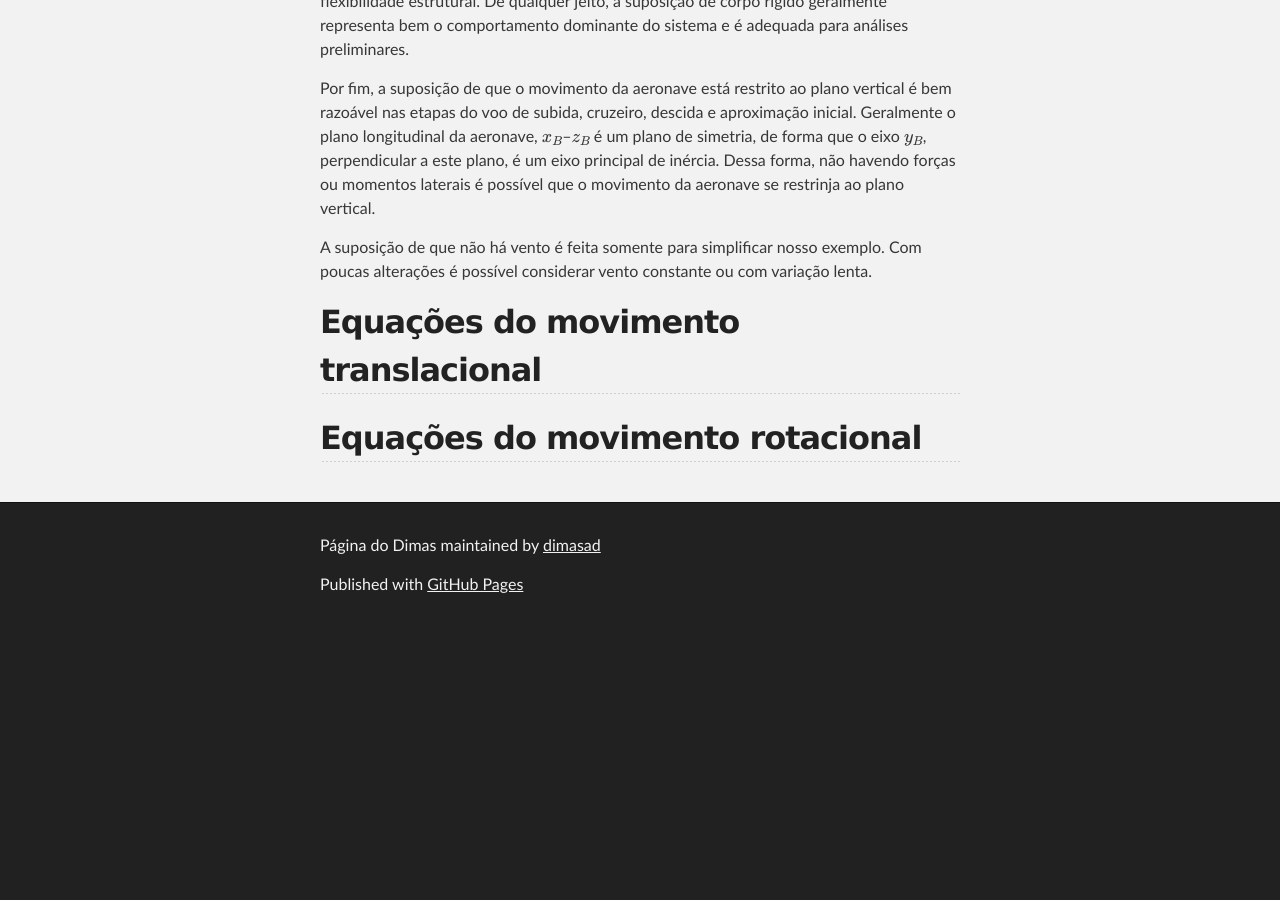
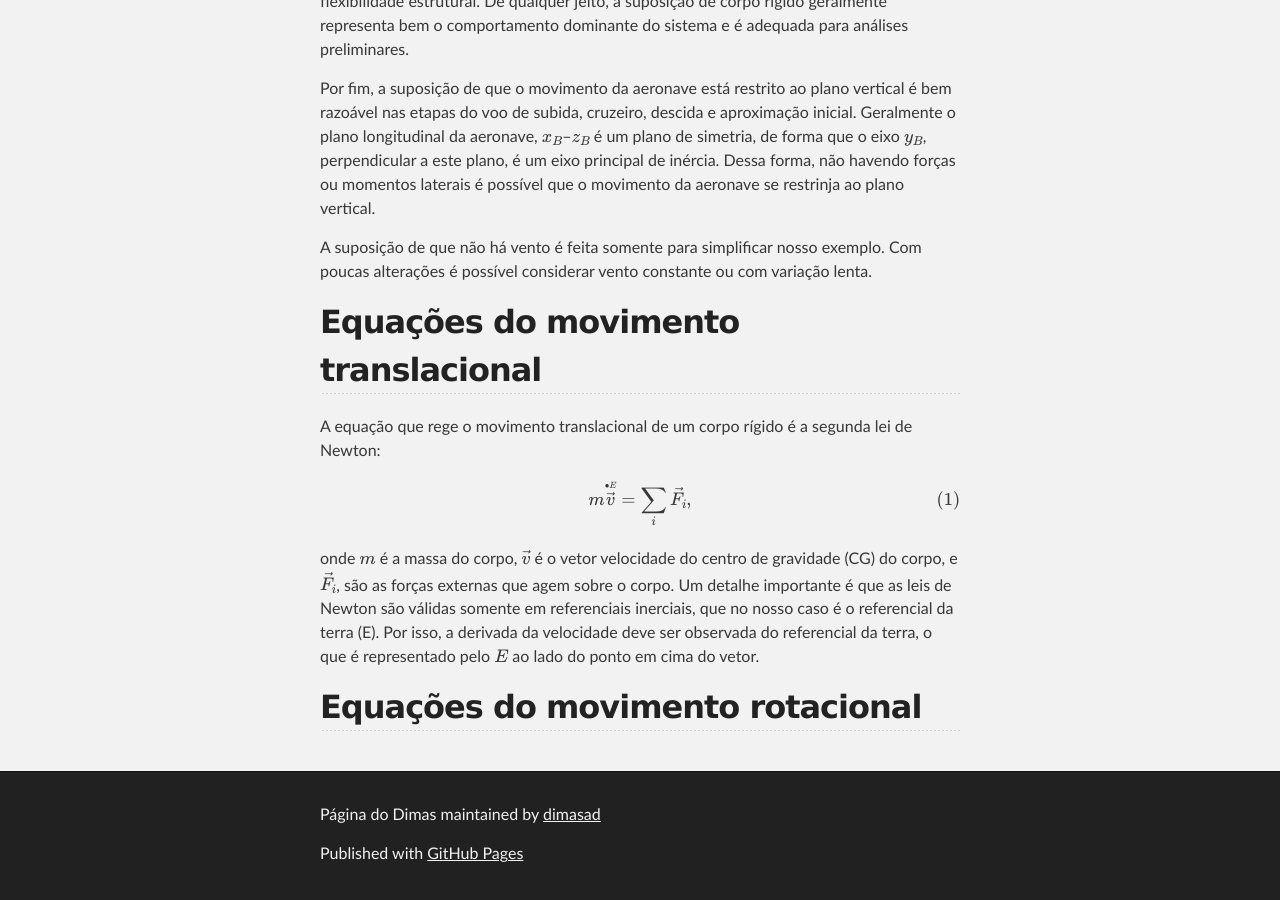
Before and after one commit to dimasad/dimasad.github.io.OLD, a Jekyll site: the page built from _aulas/mecvoo-long-eqmov.md, in a window 1280 px wide and 900 px high, scrolled down 2038 px. Built offline with Jekyll 4.4.1, drawn with Linux system fonts in a browser that asks for light colours; formulas are drawn with MathJax 3; before the commit the page ends 2669 px from its top, so only the background shows below that; some of the changed text lies outside the part shown.

Commit message:
Escrevendo a seção de equação do movimento translacional.

```diff
--- a/_aulas/mecvoo-long-eqmov.md
+++ b/_aulas/mecvoo-long-eqmov.md
@@ -85,6 +85,19 @@ lenta.
 Equações do movimento translacional
 -----------------------------------
 
+A equação que rege o movimento translacional de um corpo rígido é a segunda lei
+de Newton:
+
+\begin{equation}
+  m\overset{\scriptscriptstyle \bullet E}{\vec v} = \sum_i \vec F_i,
+\end{equation}
+
+onde $$m$$ é a massa do corpo, $$\vec v$$ é o vetor velocidade do centro de
+gravidade (CG) do corpo, e $$\vec F_i$$, são as forças externas que agem sobre
+o corpo. Um detalhe importante é que as leis de Newton são válidas somente em
+referenciais inerciais, que no nosso caso é o referencial da terra (E). Por
+isso, a derivada da velocidade deve ser observada do referencial da terra,
+o que é representado pelo $$E$$ ao lado do ponto em cima do vetor.
 
 Equações do movimento rotacional
 --------------------------------
--- a/_config.yml
+++ b/_config.yml
@@ -1,7 +1,7 @@
 # Site settings
 title: Página do Dimas
 email: dimasad@ufmg.br
-description: "Aulas de eletrônica e Arduino."
+description: "Notas de aula e Arduino"
 baseurl: ""
 url: "http://dimasad.github.io"
 show_downloads: false
```
Also changed, not shown: _layouts/default.html (+10 -1 lines).
